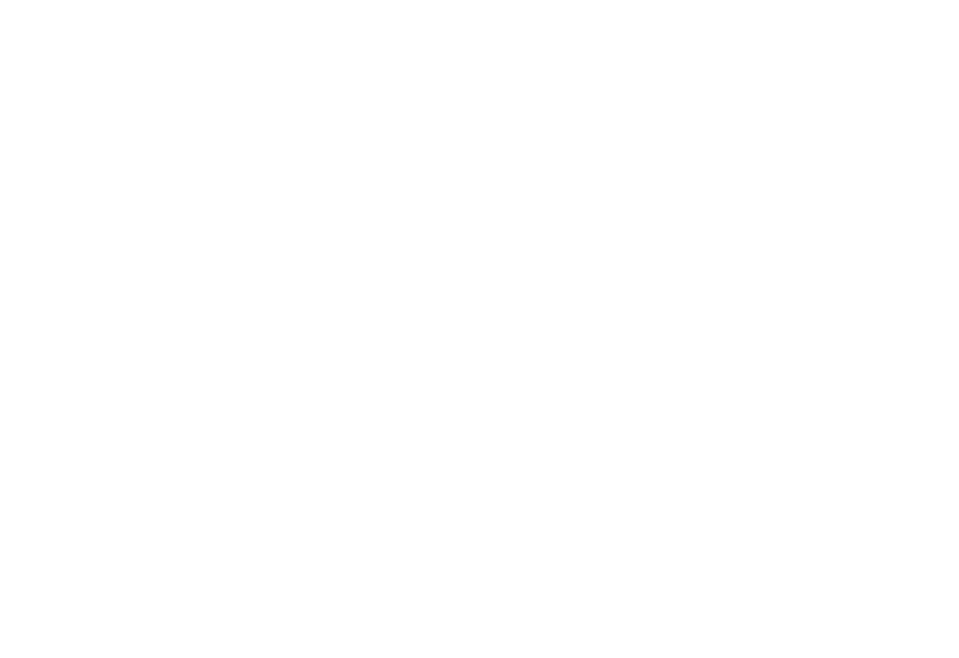
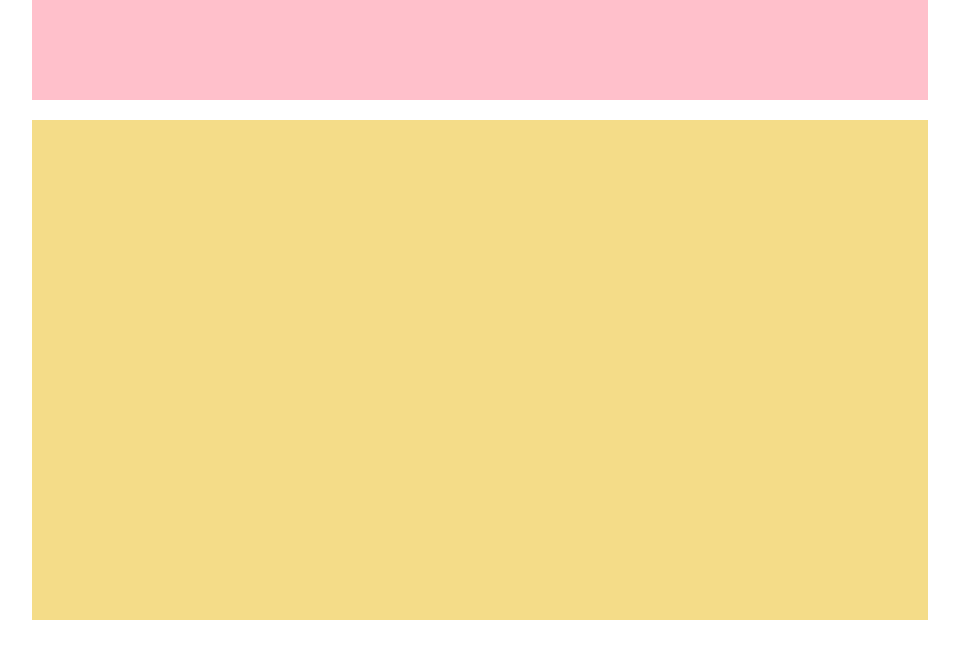
Before and after one commit to antonioiorio94/htmlcss-struttura-wp, a plain HTML site: page index.html in a window 1280 px wide. Shown: the whole page, without its empty margins (160-1119 px from the left). Drawn offline with Linux system fonts and the light colour scheme.

Commit message:
header + main

```diff
--- a/css/style.css
+++ b/css/style.css
@@ -0,0 +1,21 @@
+*{
+    margin: 0px;
+    padding: 0px;
+    box-sizing: border-box;
+}
+
+.container{
+    width: 70%;
+    margin: auto;
+}
+
+.debug header {
+    background-color: pink;
+    height: 100px;
+
+}
+
+.debug .main--yellow {
+    height: 500px;
+    margin: 20px 0px;
+    background-color: rgb(244 220 136);
--- a/index.html
+++ b/index.html
@@ -9,7 +9,46 @@
     <title>Wordpress Reboot</title>
 </head>
 
-<body>
+<body class="debug">
+    <div class="container">
+
+        <header>
+            <div>
+
+
+            </div>
+        </header>
+
+        <main>
+
+            <!--main prima parte-->
+
+            <div class="main--yellow">
+
+
+            </div>
+
+            <!--/ main prima parte-->
+
+            <!--main seconda parte-->
+
+            <div>
+
+
+            </div>
+
+            <!--/main seconda parte-->
+
+
+
+        </main>
+
+
+        <footer>
+
+        </footer>
+
+    </div>
 
 </body>
 
```
